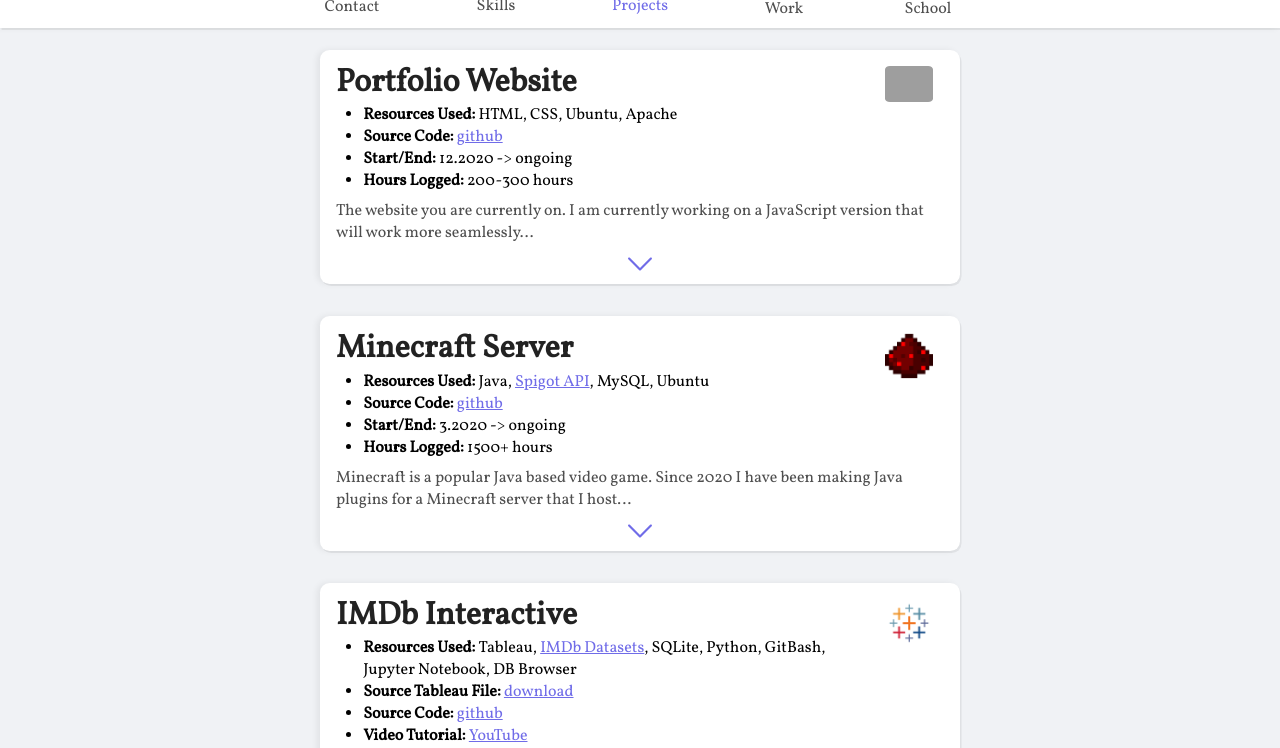
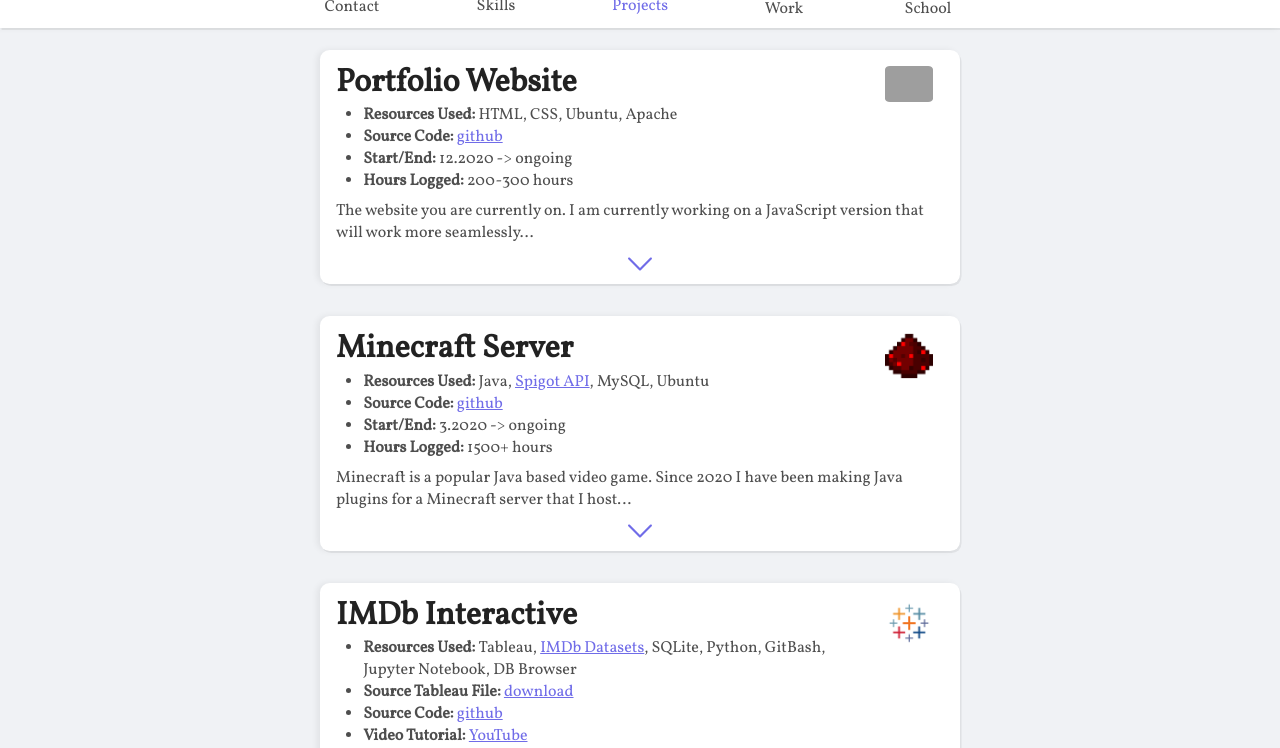
Before and after one commit to cadeheinberg/PortfolioWebsite, a plain HTML site: page index.html in a window 1280 px wide. Shown: the part 46-794 px from the top of the page. Drawn offline with Linux system fonts and the light colour scheme; grey boxes are pictures that could not be loaded.

Commit message:
css updates add notfound page

```diff
--- a/projects.html
+++ b/projects.html
@@ -1,10 +1,11 @@
 <div class="posts-container">
+
     <div class="post">
         <img src="images/profile.jpg" alt="selfie" class="post-image-small post-image-radius">
         <h1 class="post-title">Portfolio Website</h1>
         <ul class="post-list">
             <li><b>Resources Used: </b>HTML, CSS, Ubuntu, Apache</li>
-            <li><b>Source Code:</b> <a id="slink" href="https://github.com/cadeheinberg/cadeheinberg"
+            <li><b>Source Code:</b> <a id="slink" href="https://github.com/cadeheinberg/PortfolioWebsite"
                     target="_blank">github</a></li>
             <li><b>Start/End:</b> 12.2020 -> ongoing</li>
             <li><b>Hours Logged:</b> 200-300 hours</li>
@@ -29,12 +30,12 @@
                s7.794-1.581,10.606-4.394l149.996-150C331.465,94.749,331.465,85.251,325.607,79.393z" />
         </svg>
     </div>
+
     <div class="post">
         <img src="images/Redstone.png" alt="selfie" class="post-image-small">
         <h1 class="post-title">Minecraft Server</h1>
         <ul class="post-list">
-            <li><b>Resources Used: </b>Java, <a id="slink"
-                    href="https://github.com/cadeheinberg/VanaByte/tree/master/src/main/java/me/cade/vanabyte"
+            <li><b>Resources Used: </b>Java, <a id="slink" href="https://hub.spigotmc.org/javadocs/bukkit/"
                     target="_blank">Spigot API</a>, MySQL, Ubuntu</li>
             <li><b>Source Code: </b><a id="slink"
                     href="https://github.com/cadeheinberg/VanaByte/tree/master/src/main/java/me/cade/vanabyte"
@@ -67,6 +68,7 @@
                s7.794-1.581,10.606-4.394l149.996-150C331.465,94.749,331.465,85.251,325.607,79.393z" />
         </svg>
     </div>
+
     <div class="post">
         <img src="images/tableau_icon.png" alt="selfie" class="post-image-small">
         <h1 class="post-title">IMDb Interactive</h1>
@@ -74,9 +76,9 @@
             <li><b>Resources Used: </b>Tableau, <a id="slink" href="https://developer.imdb.com/non-commercial-datasets/"
                     target="_blank">IMDb
                     Datasets</a>, SQLite, Python, GitBash, Jupyter Notebook, DB Browser</li>
-            <li><b>Source Tableau File: </b><a id="slink" href="" target="_blank">download</a></li>
-            <li><b>Source Code:</b> <a id="slink" href="" target="_blank">github</a></li>
-            <li><b>Video Tutorial: </b><a id="slink" href="" target="_blank">YouTube</a></li>
+            <li><b>Source Tableau File: </b><a id="slink" href="notfound.html" target="_blank">download</a></li>
+            <li><b>Source Code:</b> <a id="slink" href="notfound.html" target="_blank">github</a></li>
+            <li><b>Video Tutorial: </b><a id="slink" href="notfound.html" target="_blank">YouTube</a></li>
             <li><b>Start/End:</b> 3.2020 -> ongoing</li>
             <li><b>Hours Logged:</b> 1500+ hours</li>
         </ul>
@@ -127,6 +129,7 @@
                s7.794-1.581,10.606-4.394l149.996-150C331.465,94.749,331.465,85.251,325.607,79.393z" />
         </svg>
     </div>
+
     <div class="post">
         <img src="images/band_mebmbers.jpg" alt="selfie" class="post-image-small post-image-radius">
         <h1 class="post-title">Band Website</h1>
@@ -140,8 +143,7 @@
         </ul>
         <div class="post-content-dynamic">
             <span class="post-content-show">
-                <div class="post-info-line">A pretend <a href="https://cadeheinberg.github.io/BandWebsite/"
-                        target="_blank">website</a>
+                <div class="post-info-line">A pretend <a href="notfound.html" target="_blank">website</a>
                     made for the band BROCKHAMPTON. There is a pretend store that uses JavaScript. Theres also
                     an about and home page for you to learn more about the band and my thoughts on them.<span
                         class="read-more-dots">..</span></div>
--- a/style.css
+++ b/style.css
@@ -20,7 +20,7 @@
 body {
     margin: 0;
     padding: 0;
-    padding-bottom: 25rem;
+    padding-bottom: 10rem;
     background-color: var(--bg-primary);
 }
 
@@ -235,6 +235,7 @@ p {
 .post-list {
     margin: 0rem;
     padding-left: 1.7rem;
+    color: var(--text-primary);
 }
 
 .fa-secondary {
```
Also changed, not shown: notfound.html (added, +23 -0 lines).
